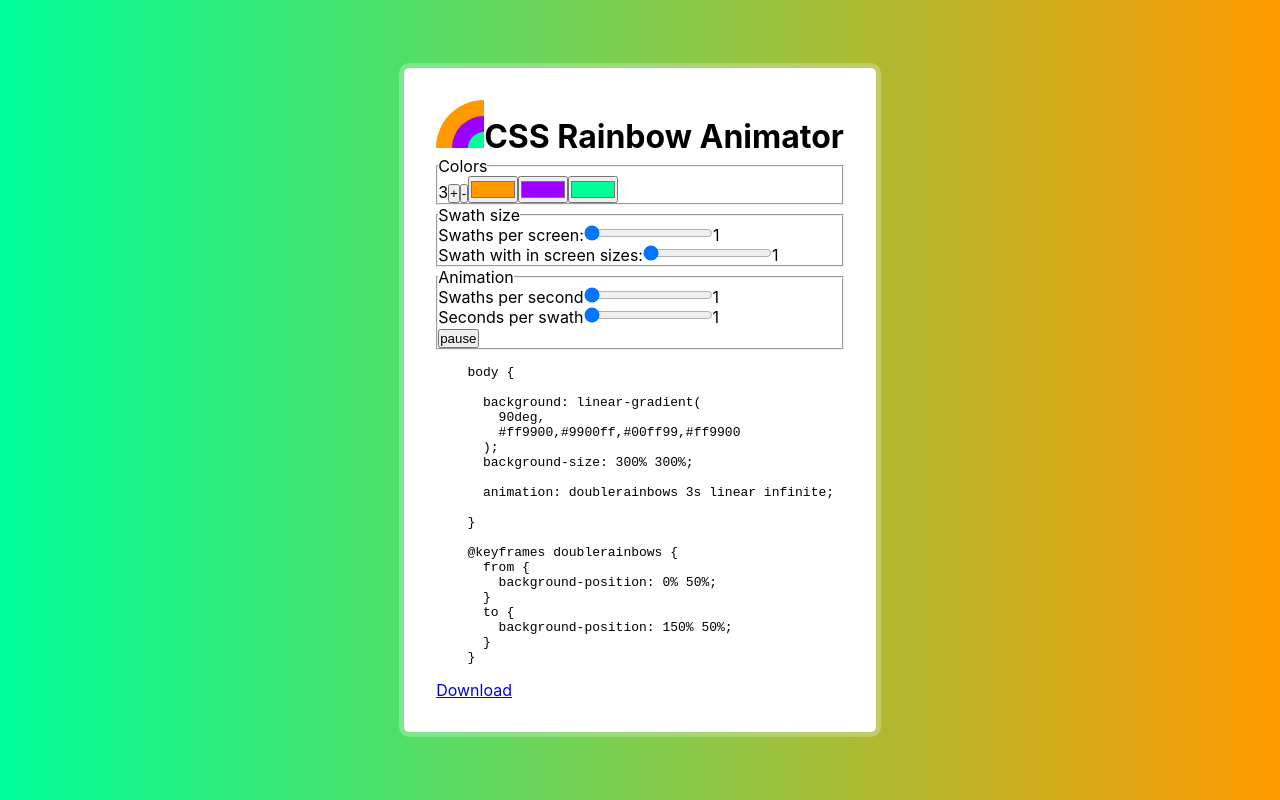
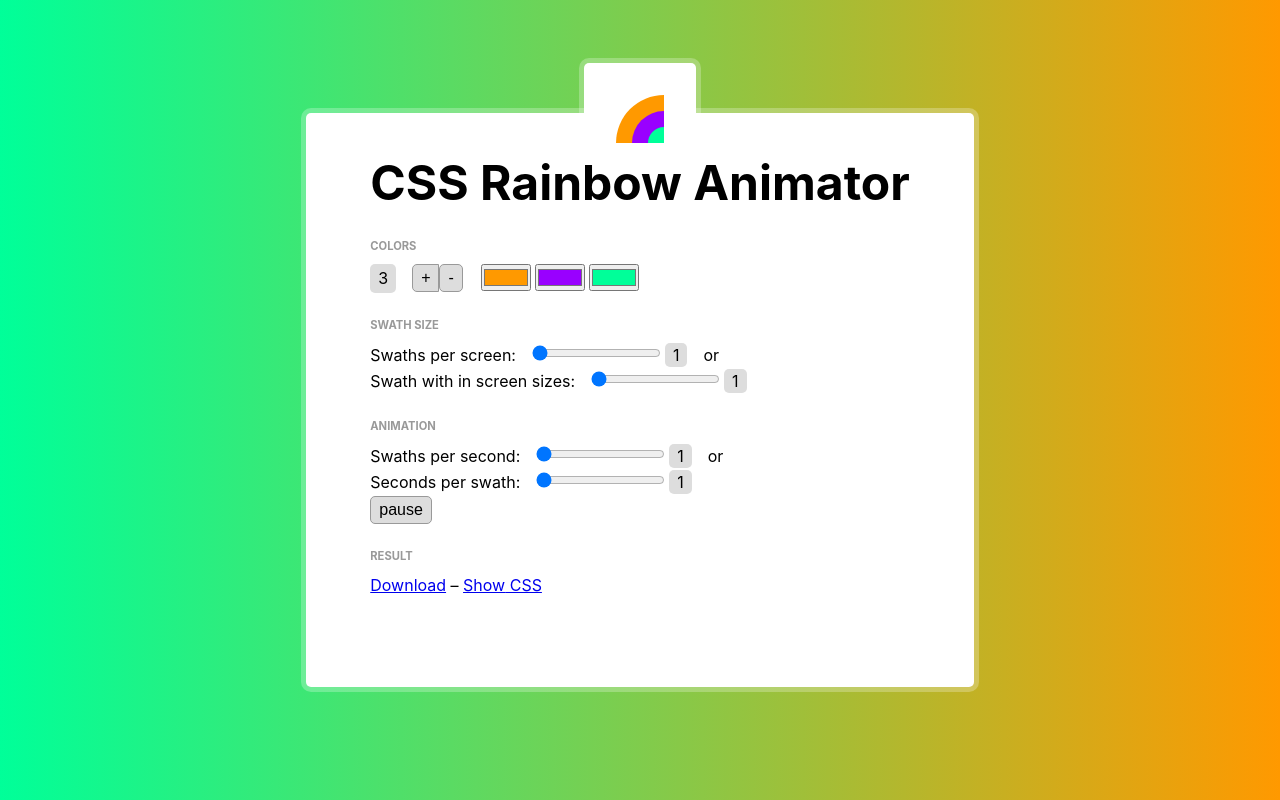
Before and after one commit to bxt/css-rainbow-animator, a Next.js app: page / in a window 1280 px wide. Built offline with nearby package versions, Linux system fonts and the light colour scheme.

Commit message:
feat: add some styling

```diff
--- /dev/null
+++ b/components/button.tsx
@@ -0,0 +1,22 @@
+import { FC } from 'react';
+
+type ButtonProps = {
+  onClick: () => void;
+};
+
+export const Button: FC<ButtonProps> = (buttonProps) => {
+  return (
+    <>
+      <button {...buttonProps} />
+      <style jsx>{`
+        button {
+          font-size: inherit;
+          background: #ddd;
+          border-radius: 5px;
+          border: 0.0525rem #999 solid;
+          padding: 0.25rem 0.5rem;
+        }
+      `}</style>
+    </>
+  );
+};
--- a/components/colors.tsx
+++ b/components/colors.tsx
@@ -1,4 +1,7 @@
 import { Dispatch, FC, useCallback, useReducer } from 'react';
+
+import { ValuePreview } from './value-preview';
+import { Button } from './button';
 
 type Color = string;
 
@@ -74,13 +77,41 @@ export const ColorsPicker: FC<ColorsPickerProps> = ({
   }, [dispatchColors]);
 
   return (
-    <>
-      {colors.length}
-      <button onClick={addColor}>+</button>
-      <button onClick={removeColor}>-</button>
-      {colors.map((color, index) => (
-        <ColorPicker key={index} {...{ color, index, dispatchColors }} />
-      ))}
-    </>
+    <div className="colors">
+      <ValuePreview value={colors.length} />
+      <span className="buttons">
+        <Button onClick={addColor}>+</Button>
+        <Button onClick={removeColor}>-</Button>
+      </span>
+      <div className="color-pickers">
+        {colors.map((color, index) => (
+          <ColorPicker key={index} {...{ color, index, dispatchColors }} />
+        ))}
+      </div>
+      <style jsx>{`
+        .colors {
+          display: flex;
+          align-items: flex-start;
+        }
+        .buttons {
+          margin: 0 1rem;
+        }
+        .buttons :global(button:first-child) {
+          border-top-right-radius: 0;
+          border-bottom-right-radius: 0;
+        }
+        .buttons :global(button:last-child) {
+          border-left: 0;
+          border-top-left-radius: 0;
+          border-bottom-left-radius: 0;
+        }
+        .color-pickers {
+          max-width: 400px;
+        }
+        .color-pickers :global(input) {
+          margin: 0 0.125rem;
+        }
+      `}</style>
+    </div>
   );
 };
--- a/components/css-output.tsx
+++ b/components/css-output.tsx
@@ -1,4 +1,5 @@
-import { FC } from 'react';
+import { FC, useCallback, useState } from 'react';
+import css from 'styled-jsx/css';
 
 type CssOutputProps = {
   paused: boolean;
@@ -13,6 +14,13 @@ export const CssOutput: FC<CssOutputProps> = ({
   swathSize,
   timePerSwath,
 }) => {
+  const [showCss, setShowCss] = useState(false);
+
+  const toggleCss = useCallback((event) => {
+    event.preventDefault();
+    setShowCss((showCss) => !showCss);
+  }, []);
+
   const count = colors.length;
 
   const backgroundSize = count * swathSize;
@@ -48,19 +56,24 @@ export const CssOutput: FC<CssOutputProps> = ({
 
   return (
     <>
-      <pre>{css}</pre>
+      <p>
         <a
           href={`data:text/html,${encodeURIComponent(html)}`}
           download="animated-rainbow.html"
         >
           Download
         </a>
-      <style jsx>{`
-        pre {
-          white-space: pre-wrap;
-          word-wrap: break-word;
-        }
-      `}</style>
+        {' – '}
+        <a
+          href={`data:text/plain,${encodeURIComponent(css)}`}
+          download="animated-rainbow.css"
+          onClick={toggleCss}
+        >
+          {showCss ? 'Hide' : 'Show'} CSS
+        </a>
+      </p>
+      {showCss ? <pre>{css}</pre> : null}
+      <style jsx>{styles}</style>
       <style jsx global>{`
         body {
           ${bodyCss}
@@ -79,3 +92,13 @@ export const CssOutput: FC<CssOutputProps> = ({
     </>
   );
 };
+
+const styles = css`
+  pre {
+    white-space: pre-wrap;
+    word-wrap: break-word;
+    line-height: 1.2;
+    background: #ddd;
+    border-radius: 5px;
+  }
+`;
--- a/components/range-and-inverted-range.tsx
+++ b/components/range-and-inverted-range.tsx
@@ -1,4 +1,6 @@
 import { FC, useCallback } from 'react';
+
+import { ValuePreview } from './value-preview';
 
 type RangeAndInvertedRangeProps = {
   value: number;
@@ -6,8 +8,6 @@ type RangeAndInvertedRangeProps = {
   label: string;
   invertedLabel: string;
 };
-
-const roundForDisplay = (number: number) => Math.round(number * 100) / 100;
 
 export const RangeAndInvertedRange: FC<RangeAndInvertedRangeProps> = ({
   value,
@@ -44,9 +44,10 @@ export const RangeAndInvertedRange: FC<RangeAndInvertedRangeProps> = ({
           step="0.25"
         />
       </label>
-      {roundForDisplay(1 / value)}
+      <ValuePreview value={1 / value} />
+      <span className="alternative-indicator">or</span>
+      <br />
 
-      <br />
       <label>
         {label}
         <input
@@ -58,8 +59,13 @@ export const RangeAndInvertedRange: FC<RangeAndInvertedRangeProps> = ({
           step="0.25"
         />
       </label>
-
-      {roundForDisplay(value)}
+      <ValuePreview value={value} />
+      <style jsx>{`
+        input,
+        .alternative-indicator {
+          margin: 0 0.25rem 0 1rem;
+        }
+      `}</style>
     </>
   );
 };
--- /dev/null
+++ b/components/value-preview.tsx
@@ -0,0 +1,22 @@
+import { FC } from 'react';
+
+const roundForDisplay = (number: number) => Math.round(number * 100) / 100;
+
+type ValuePreviewProps = {
+  value: number;
+};
+
+export const ValuePreview: FC<ValuePreviewProps> = ({ value }) => {
+  return (
+    <span className="value">
+      {roundForDisplay(value)}
+      <style jsx>{`
+        .value {
+          background: #ddd;
+          border-radius: 5px;
+          padding: 0.125rem 0.5rem;
+        }
+      `}</style>
+    </span>
+  );
+};
--- a/package.json
+++ b/package.json
@@ -16,6 +16,7 @@
   "devDependencies": {
     "@types/node": "^14.11.8",
     "@types/react": "^16.9.51",
+    "@types/styled-jsx": "^2.2.8",
     "@typescript-eslint/eslint-plugin": "^4.4.0",
     "@typescript-eslint/parser": "^4.4.0",
     "eslint": "^7.11.0",
--- a/pages/index.tsx
+++ b/pages/index.tsx
@@ -1,7 +1,9 @@
 import Head from 'next/head';
 import { useCallback, useState } from 'react';
+import css from 'styled-jsx/css';
 import { useColors, ColorsPicker } from '../components/colors';
 import { CssOutput } from '../components/css-output';
+import { Button } from '../components/button';
 import { RangeAndInvertedRange } from '../components/range-and-inverted-range';
 
 export default function Home(): JSX.Element {
@@ -22,7 +24,7 @@ export default function Home(): JSX.Element {
       </Head>
 
       <main>
-        <h1 className="title">
+        <h1>
           <img
             src="/rainbow.svg"
             alt="CSS Rainbow Animator Logo"
@@ -30,10 +32,12 @@ export default function Home(): JSX.Element {
           />
           CSS Rainbow Animator
         </h1>
+
         <fieldset>
           <legend>Colors</legend>
           <ColorsPicker {...{ colors, dispatchColors }} />
         </fieldset>
+
         <fieldset>
           <legend>Swath size</legend>
           <RangeAndInvertedRange
@@ -43,21 +47,34 @@ export default function Home(): JSX.Element {
             invertedLabel="Swaths per screen:"
           />
         </fieldset>
+
         <fieldset>
           <legend>Animation</legend>
           <RangeAndInvertedRange
             value={timePerSwath}
             onChange={setTimePerSwath}
-            label="Seconds per swath"
-            invertedLabel="Swaths per second"
+            label="Seconds per swath:"
+            invertedLabel="Swaths per second:"
           />
           <br />
-          <button onClick={togglePaused}>{paused ? 'play' : 'pause'}</button>
+          <Button onClick={togglePaused}>{paused ? 'play' : 'pause'}</Button>
         </fieldset>
+
+        <fieldset>
+          <legend>Result</legend>
           <CssOutput {...{ colors, paused, swathSize, timePerSwath }} />
+        </fieldset>
       </main>
 
-      <style jsx>{`
+      <style jsx>{styles}</style>
+      <style jsx global>
+        {globalStyles}
+      </style>
+    </div>
+  );
+}
+
+const styles = css`
   .container {
     min-height: 100vh;
     max-width: 100%;
@@ -66,28 +83,77 @@ export default function Home(): JSX.Element {
     align-items: center;
   }
 
-        main {
+  main,
+  .logo {
     background: white;
-          padding: 2rem;
-          margin: 4rem 0.5rem;
     border-radius: 5px;
     box-shadow: 0 0 0 5px rgba(255, 255, 255, 0.25);
   }
-      `}</style>
 
-      <style jsx global>{`
+  main {
+    padding: 1rem 2rem 2rem 2rem;
+    margin: 7rem 0.5rem;
+    position: relative;
+  }
+
+  @media (min-width: 768px) {
+    main {
+      padding: 2rem 4rem 4rem 4rem;
+    }
+  }
+
+  .logo {
+    padding: 1rem 1rem 0 1rem;
+    position: absolute;
+    top: -50px;
+    left: 50%;
+    margin-left: -40px;
+  }
+
+  @media (min-width: 768px) {
+    .logo {
+      padding: 2rem 2rem 0 2rem;
+      margin-left: -56px;
+    }
+  }
+
+  h1 {
+    font-size: 20px;
+    text-align: center;
+    margin-bottom: 0.5rem;
+  }
+
+  @media (min-width: 768px) {
+    h1 {
+      font-size: 48px;
+      margin-bottom: 1rem;
+    }
+  }
+
+  fieldset {
+    padding-top: 0.5rem;
+    margin-bottom: 1.5rem;
+    border: none;
+  }
+
+  legend {
+    font-weight: bold;
+    text-transform: uppercase;
+    color: #999;
+    font-size: 0.7em;
+  }
+`;
+
+export const globalStyles = css.global`
   html,
   body {
-          font-family: -apple-system, BlinkMacSystemFont, Segoe UI, Roboto,
-            Oxygen, Ubuntu, Cantarell, Fira Sans, Droid Sans, Helvetica Neue,
-            sans-serif;
+    font-family: -apple-system, BlinkMacSystemFont, Segoe UI, Roboto, Oxygen,
+      Ubuntu, Cantarell, Fira Sans, Droid Sans, Helvetica Neue, sans-serif;
+    line-height: 1.6;
   }
 
   * {
     padding: 0;
     margin: 0;
   }
-      `}</style>
-    </div>
-  );
-}
+`;
```
Also changed, not shown: 1 other file (tests, documents, lock files or other folders). Lines whose indentation alone changed are shown as unchanged.
